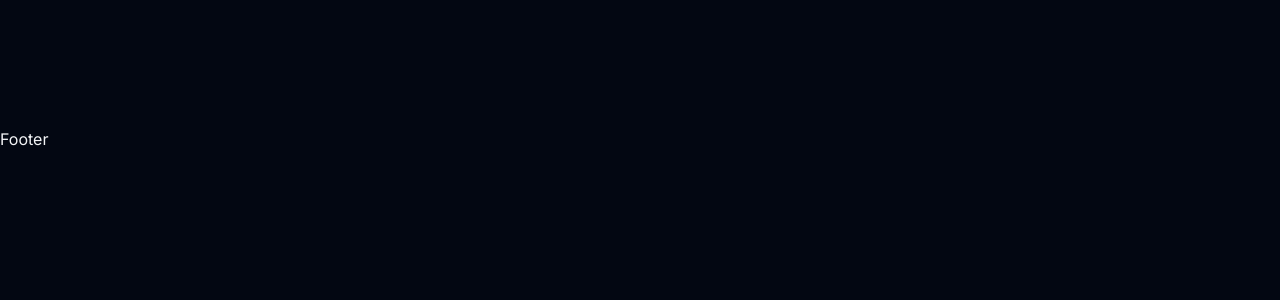
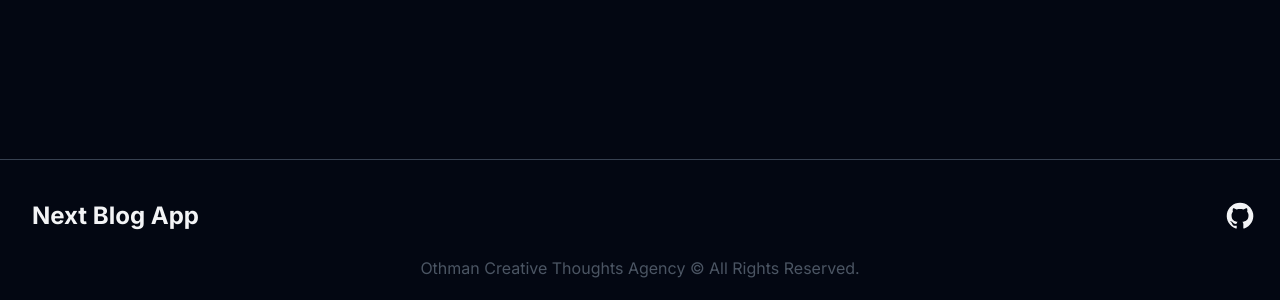
Before and after one commit to AhmedOsman101/next-blog-app, a Next.js app: page / in a window 1280 px wide. Shown: the part 770-1070 px from the top of the page. Before the commit the page ends 921 px from the top, so only its background shows below. Built offline with nearby package versions, Linux system fonts and the light colour scheme.

Commit message:
finished footer

```diff
--- a/src/components/Footer.jsx
+++ b/src/components/Footer.jsx
@@ -1,7 +1,46 @@
+import Link from "next/link";
+
+const APP_NAME = process.env.APP_NAME || "Next Blog App";
+
 const Footer = () => {
 	return (
 		<>
-			<div>Footer</div>
+			<footer>
+				<hr className="my-6 md:my-8" />
+				<div className="container p-6 pt-0 mx-auto">
+					<div className="flex items-center justify-between">
+						<Link
+							rel="noopener noreferrer"
+							href="/"
+							aria-label="Back to homepage"
+							className="flex items-center p-2 font-bold text-2xl">
+							{APP_NAME}
+						</Link>
+
+						<div className="flex -mx-2">
+							<a
+								rel="noopener noreferrer"
+								target="_blank"
+								href="https://github.com/AhmedOsman101/next-blog-app"
+								title="Github"
+								className="mx-2"
+								aria-label="Github">
+								<svg
+									className="w-8 h-8 hover:fill-blue-400"
+									viewBox="0 0 24 24"
+									fill="CurrentColor"
+									xmlns="http://www.w3.org/2000/svg">
+									<path d="M12.026 2C7.13295 1.99937 2.96183 5.54799 2.17842 10.3779C1.395 15.2079 4.23061 19.893 8.87302 21.439C9.37302 21.529 9.55202 21.222 9.55202 20.958C9.55202 20.721 9.54402 20.093 9.54102 19.258C6.76602 19.858 6.18002 17.92 6.18002 17.92C5.99733 17.317 5.60459 16.7993 5.07302 16.461C4.17302 15.842 5.14202 15.856 5.14202 15.856C5.78269 15.9438 6.34657 16.3235 6.66902 16.884C6.94195 17.3803 7.40177 17.747 7.94632 17.9026C8.49087 18.0583 9.07503 17.99 9.56902 17.713C9.61544 17.207 9.84055 16.7341 10.204 16.379C7.99002 16.128 5.66202 15.272 5.66202 11.449C5.64973 10.4602 6.01691 9.5043 6.68802 8.778C6.38437 7.91731 6.42013 6.97325 6.78802 6.138C6.78802 6.138 7.62502 5.869 9.53002 7.159C11.1639 6.71101 12.8882 6.71101 14.522 7.159C16.428 5.868 17.264 6.138 17.264 6.138C17.6336 6.97286 17.6694 7.91757 17.364 8.778C18.0376 9.50423 18.4045 10.4626 18.388 11.453C18.388 15.286 16.058 16.128 13.836 16.375C14.3153 16.8651 14.5612 17.5373 14.511 18.221C14.511 19.555 14.499 20.631 14.499 20.958C14.499 21.225 14.677 21.535 15.186 21.437C19.8265 19.8884 22.6591 15.203 21.874 10.3743C21.089 5.54565 16.9181 1.99888 12.026 2Z"></path>
+								</svg>
+							</a>
+						</div>
+					</div>
+					<p className="text-center text-gray-600 mt-4 -mb-1">
+						Othman Creative Thoughts Agency &copy; All rights
+						reserved.
+					</p>
+				</div>
+			</footer>
 		</>
 	);
 };
```
